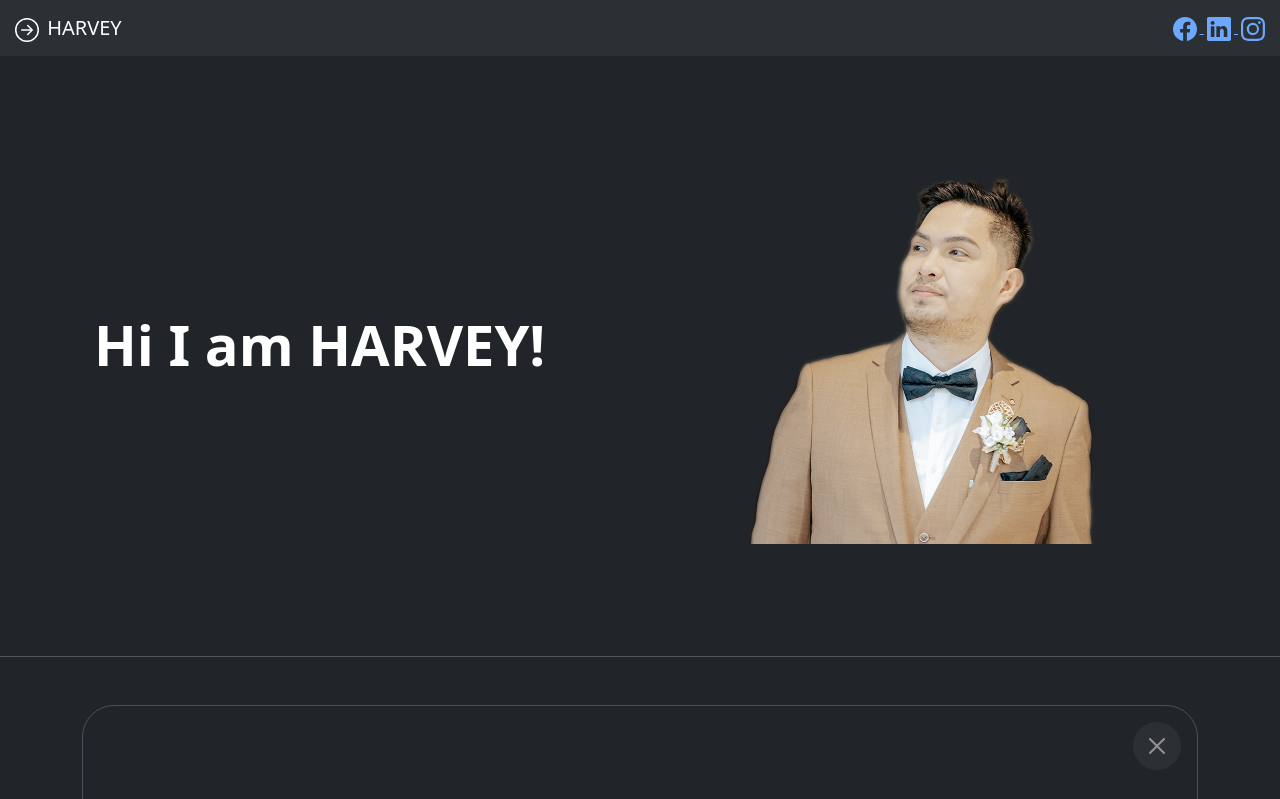
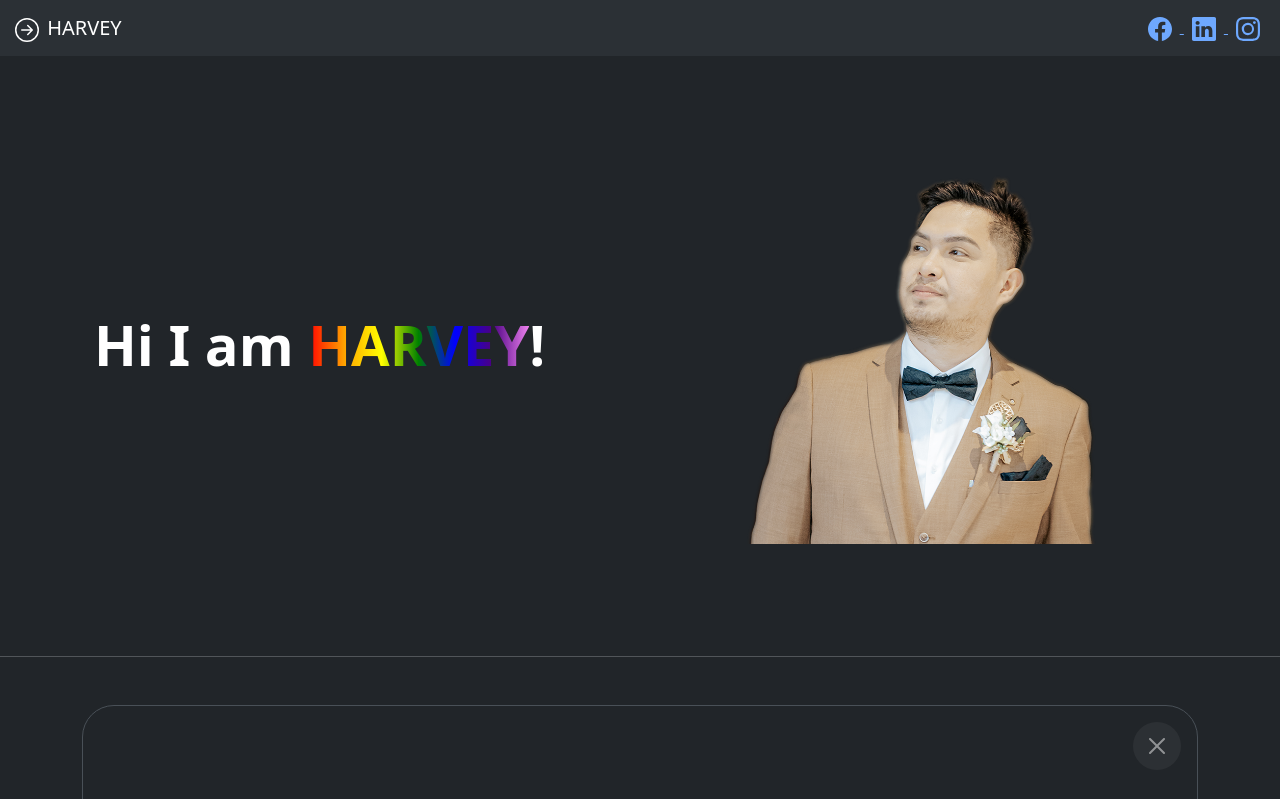
Before and after one commit to harveybalce/portfolio, a plain HTML site: page index.html in a window 1280 px wide. Shown: the top 799 px of the page. Drawn offline with nearby package versions, Linux system fonts and the light colour scheme.

Commit message:
Update index.html

```diff
--- a/index.html
+++ b/index.html
@@ -5,9 +5,34 @@
     <meta charset="UTF-8">
     <meta name="viewport" content="width=device-width, initial-scale=1.0">
     <link href="https://cdn.jsdelivr.net/npm/bootstrap@5.3.3/dist/css/bootstrap.min.css" rel="stylesheet" integrity="sha384-QWTKZyjpPEjISv5WaRU9OFeRpok6YctnYmDr5pNlyT2bRjXh0JMhjY6hW+ALEwIH" crossorigin="anonymous">
-    <link rel="stylesheet" href="./style.css" />
     <title>My Portfolio</title>
 </head>
+
+<style>
+  .row flex-lg-row-reverse align-items-center g-5 py-5 {
+    margin-left: 50px;
+}
+.rainbow-text {
+  font-size: 1em;
+  font-weight: bold;
+  background: linear-gradient(90deg, red, orange, yellow, green, blue, indigo, violet);
+  -webkit-background-clip: text;
+  color: transparent;
+}
+
+.social-class svg {
+  margin: 0 5px;
+}
+
+.col-lg-6 {
+    text-align: justify;
+}
+
+.circle-img {
+  border-radius: 50%;
+}
+
+</style>
 <body>
 
     <!-- Navbar -->
```
